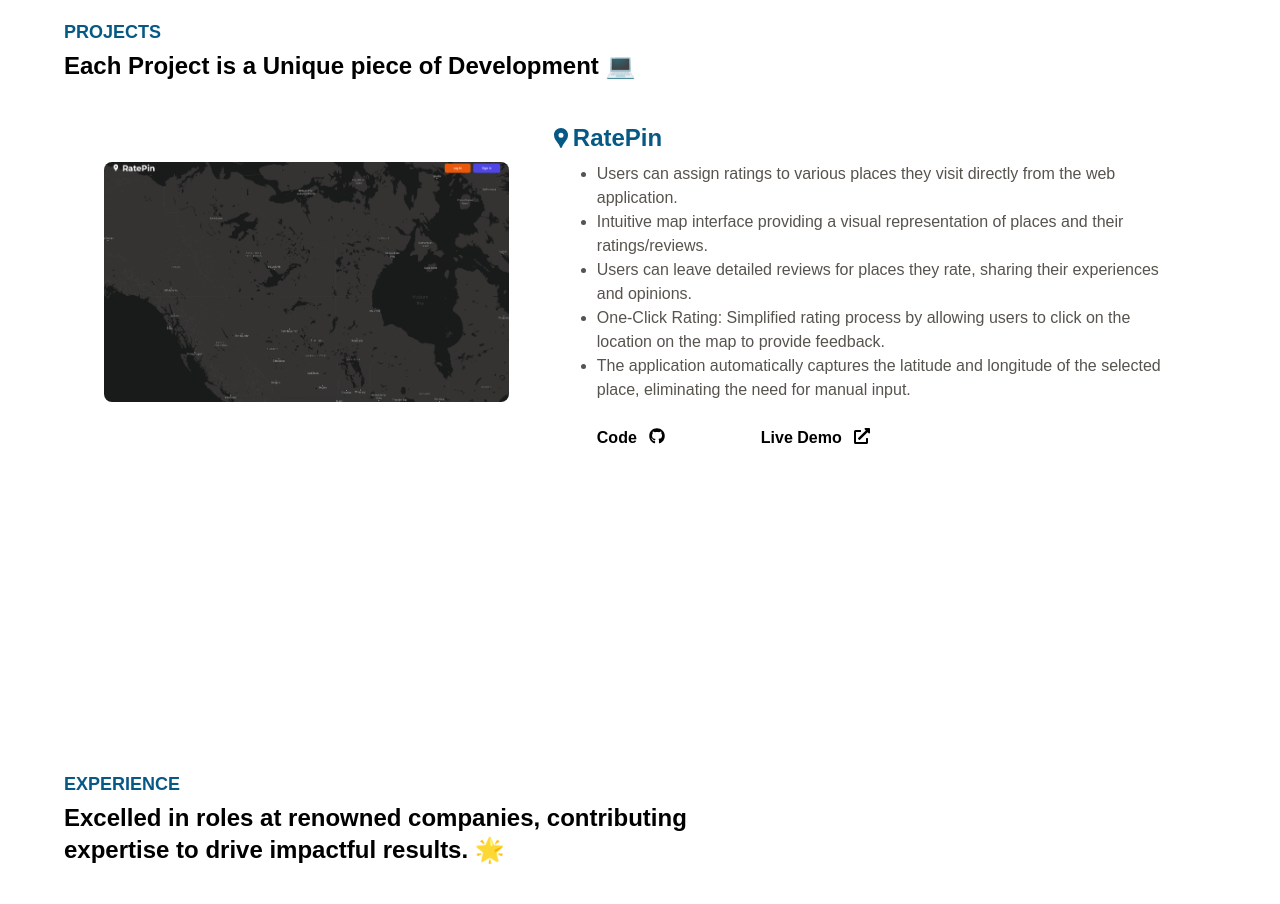
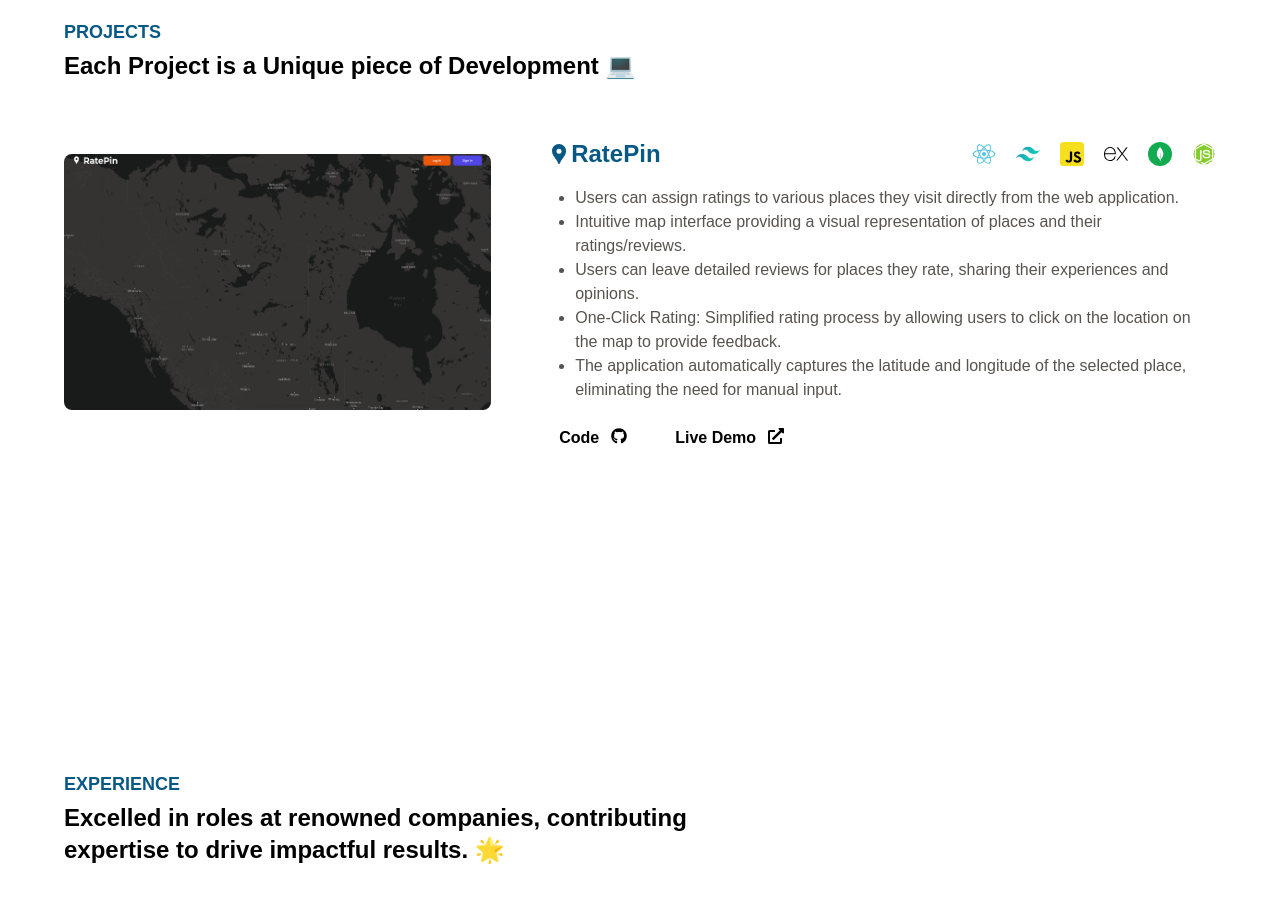
Before and after one commit to hariskhan317/WebPorfolio, a React (Create React App) app: page / in a window 1280 px wide. Shown: the part 2000-2904 px from the top of the page. Built offline with nearby package versions, Linux system fonts and the light colour scheme.

Commit message:
deploying vercel

```diff
--- a/src/components/Home/techStack.jsx
+++ b/src/components/Home/techStack.jsx
@@ -1,6 +1,5 @@
 import React from 'react';
 import Skills from '../../assets/techStackSkills'
-
 
 
 export default function techStack() {
--- a/src/components/Projects/projects.jsx
+++ b/src/components/Projects/projects.jsx
@@ -2,6 +2,15 @@ import React from 'react'
 import { MdLocationPin } from "react-icons/md";
 import { FaGithub, FaExternalLinkAlt } from "react-icons/fa";
 import RatePin from '../../assets/ratepin.png'
+import reactSvg from '../../assets/react.svg'
+import tailwind from '../../assets/tailwindcss.svg'
+import javaScript from '../../assets/javascript.svg'
+import express from '../../assets/express.svg'
+import mongodb from '../../assets/mongodb.svg'
+import node from '../../assets/node2.svg'
+
+
+
 export default function projects({projectsRef}) {
     return (
         <div ref={projectsRef} className='pt-20 md:mt-40 pt-20 md:pt-40 px-10 md:px-0'>
@@ -9,23 +18,35 @@ export default function projects({projectsRef}) {
                 <h1 className='font-bold text-lg font-montserrat text-sky-800 uppercase'>Projects</h1>
                 <p className='mt-1 font-bold text-2xl font-montserrat text-black'>Each Project is a Unique piece of Development 💻 </p>
             </div>
-            <div className='grid grid-cols-1 md:grid-cols-5 gap-10 md:mt-10 px-5 md:px-10'>
+            <div className='grid grid-cols-1 md:grid-cols-5 gap-14 md:mt-14'>
                 <div className='col-span-1 md:col-span-2'>
-                    <img src={RatePin} className='mt-10 w-full h-full md:h-60 rounded-lg' alt="" />
+                    <a href='https://rate-pin-frontend.vercel.app/' target="_blank" >
+                        <img src={RatePin} className='mt-4 w-full h-full md:h-64 rounded-lg' alt="" />
+                    </a>
                 </div>
                 <div className='col-span-1 md:col-span-3 mt-10 md:mt-0'>
-                    <div className='flex'>
-                        <MdLocationPin className='mt-1 text-2xl text-sky-800' />
-                        <p className='text-center text-2xl font-bold text-sky-800 font-montserrat'>RatePin</p>
+                    <div className='flex justify-between'>
+                        <div className='flex'>
+                            <MdLocationPin className='mt-1 text-2xl text-sky-800' />
+                            <p className='text-center text-2xl font-bold text-sky-800 font-montserrat'>RatePin</p>
+                        </div>
+                        <div className='flex gap-5 mt-1'>
+                            <img src={reactSvg} className='w-6 h-6' alt="reactSvg" />
+                            <img src={tailwind} className='w-6 h-6' alt="tailwind" />
+                            <img src={javaScript} className='w-6 h-6' alt="javaScript" />
+                            <img src={express} className='w-6 h-6' alt="express" />
+                            <img src={mongodb} className='w-6 h-6' alt="mongodb" />
+                            <img src={node} className='w-6 h-6' alt="node" />
+                        </div>
                     </div>
-                    <ul className='list-disc pl-12 pt-2 pb-6'>
+                    <ul className='list-disc pl-7 pt-4 pb-6'>
                         <li className='font-medium text-base font-montserrat text-stone-600'>Users can assign ratings to various places they visit directly from the web application.</li>
                         <li className='font-medium text-base font-montserrat text-stone-600'>Intuitive map interface providing a visual representation of places and their ratings/reviews.</li>
                         <li className='font-medium text-base font-montserrat text-stone-600'>Users can leave detailed reviews for places they rate, sharing their experiences and opinions.</li>
                         <li className='font-medium text-base font-montserrat text-stone-600'>One-Click Rating: Simplified rating process by allowing users to click on the location on the map to provide feedback.</li>
                         <li className='font-medium text-base font-montserrat text-stone-600'>The application automatically captures the latitude and longitude of the selected place, eliminating the need for manual input.</li>
                     </ul>
-                    <div className='flex justify-start gap-24 pl-12'>
+                    <div className='flex justify-start gap-12 pl-3'>
                         <div>
                             <a href='https://github.com/hariskhan317/RatePin' target="_blank" className='flex gap-3 text-base font-semibold font-montserrat'>
                                 Code
```
